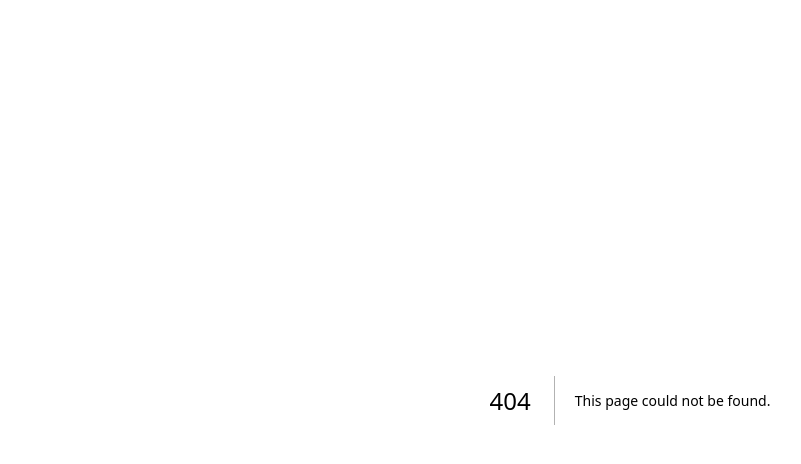
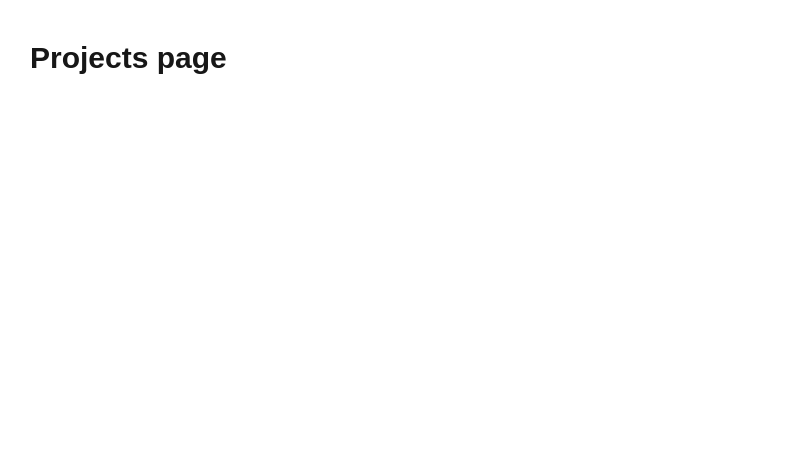
Before and after one commit to shreyanshxrai/my-portfolio, a Next.js app: page /projects in a window 1280 px wide. Before the commit this address had no page. Shown: the top 464 px of the page, without its empty margins (10-811 px from the left). Built offline with nearby package versions, Linux system fonts and the light colour scheme.

Commit message:
created basic pages : about and projects

```diff
--- /dev/null
+++ b/src/app/about/page.tsx
@@ -0,0 +1,4 @@
+export default function About(){
+    return(<>
+    <div className="p-10 text-3xl font-bold">About page</div>
+    </>)}
--- /dev/null
+++ b/src/app/projects/page.tsx
@@ -0,0 +1,5 @@
+export default function Projects(){
+    return(<>
+    <div className="p-10 text-3xl font-bold">Projects page</div>
+
+    </>)}
```
